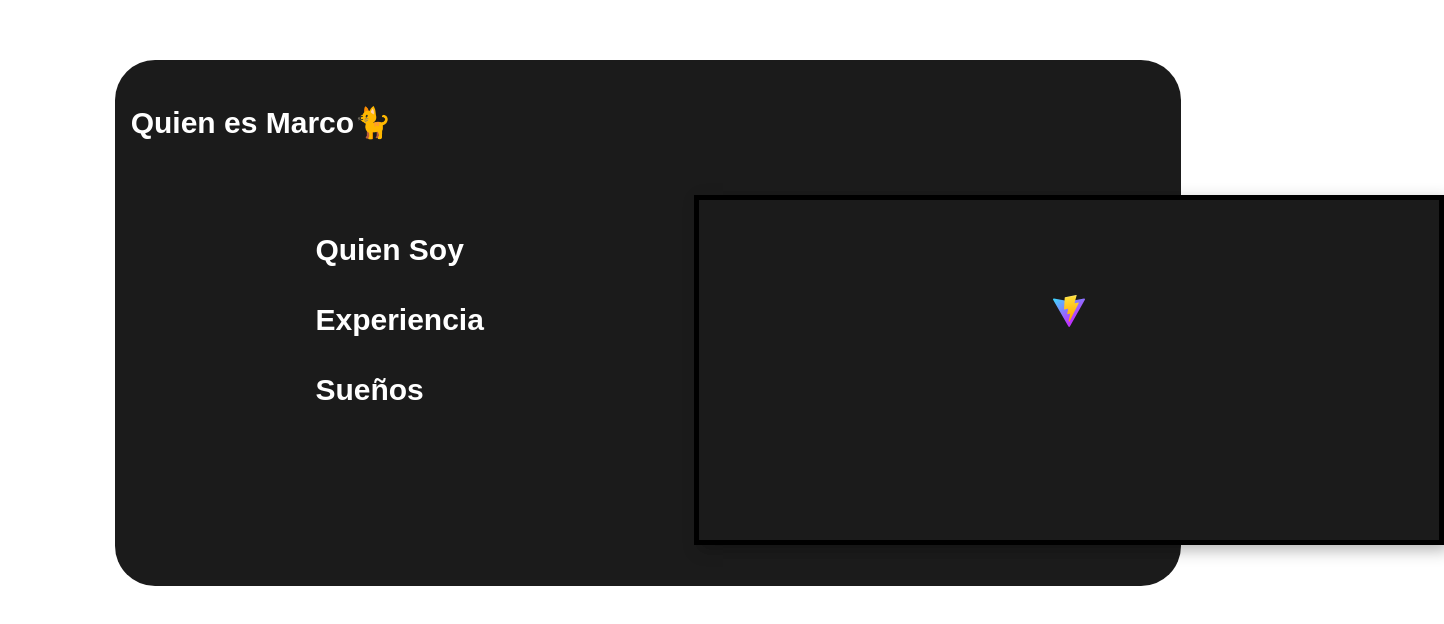
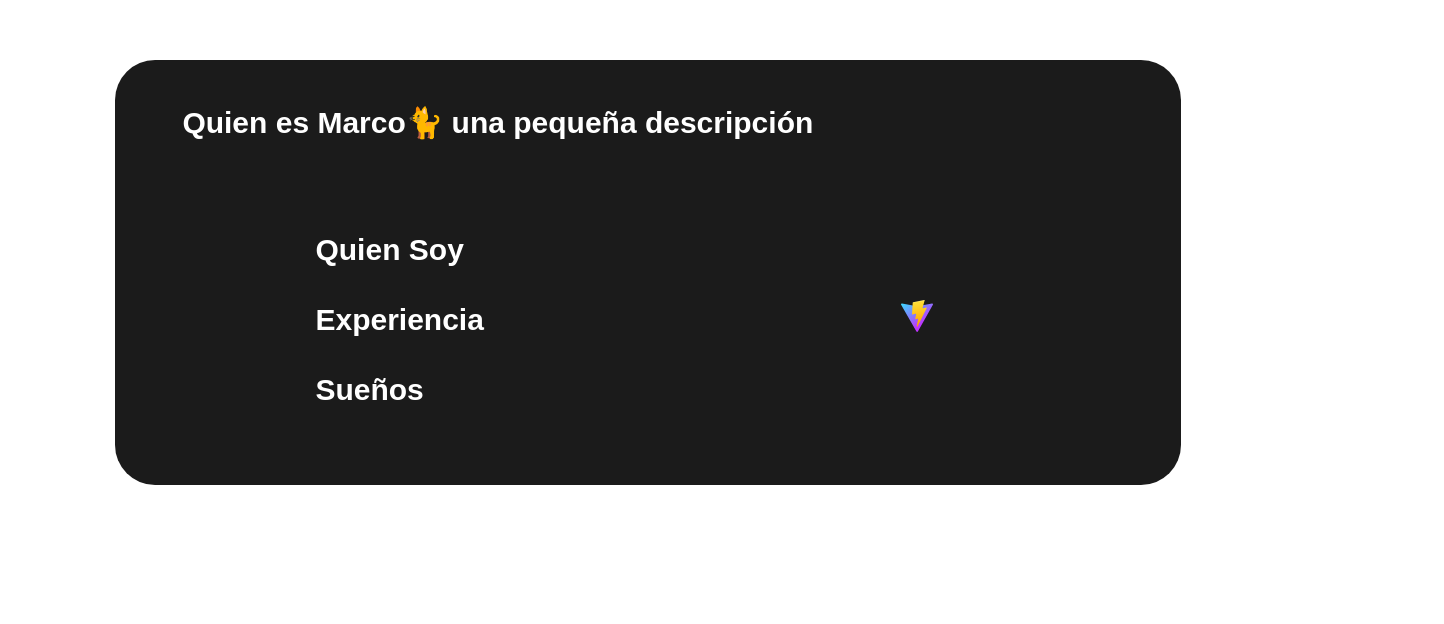
Before and after one commit to marcodesparza/marcoes, a website built with Vite: page index.html in a window 1280 px wide. Shown: the part 1134-1758 px from the top of the page, 1444 px wide, since content can reach past the window. Built offline with nearby package versions, Linux system fonts and the light colour scheme; a web font is replaced by a local one.

```diff
--- a/index.html
+++ b/index.html
@@ -19,7 +19,7 @@
         <div id="selfpicture"></div>
       </section>
       <section id="description" class="hidden">
-        <h2>Quien es Marco🐈</h2>
+        <h2 class="subtitle">Quien es Marco🐈 una pequeña descripción</h2>
         <div class="container">
           <div class="menu">
             <div id="app"></div>
--- a/src/main.ts
+++ b/src/main.ts
@@ -22,7 +22,7 @@
 `
 
 document.querySelector<HTMLDivElement>('#press')!.innerHTML = `
-  <div class="toolbox" id=caja>
+  <div id=caja>
   <img src="${viteLogo}" class="logo" alt="Vite logo" />
   </div>
   `
@@ -30,9 +30,9 @@
 
   document.querySelector<HTMLDivElement>('#app')!.innerHTML = `
   <div>
-    <h2 class="notes" id=el1>Quien Soy</h2>
-    <h2 class="notes" id=el2>Experiencia</h2>
-    <h2 class="notes" id=el3>Sueños</h2>
+    <h2 class="notes" id="el1">Quien Soy</h2>
+    <h2 class="notes" id="el2">Experiencia</h2>
+    <h2 class="notes" id="el3">Sueños</h2>
     </div>
   </div>
   `
@@ -63,12 +63,21 @@
     switch (test2){
       case "el1":
         document.getElementById('caja').innerHTML = "Soy Marco"
+        document.getElementById('el2').style.opacity = "0.1"
+        document.getElementById('el3').style.opacity = "0.1"
+        document.getElementById('el1').style.opacity = "1"
         break
       case "el2":
         document.getElementById('caja').innerHTML = "Product Owner, SysAdmin"
+        document.getElementById('el1').style.opacity = "0.1"
+        document.getElementById('el3').style.opacity = "0.1"
+        document.getElementById('el2').style.opacity = "1"
         break
       case "el3":
-        document.getElementById('caja').innerHTML = "vivir en maza"
+        document.getElementById('caja').innerHTML = "En la mayoría de los casos permite que el elemento hijo tome su ancho especificado, y el navegador distribuye el espacio restante de forma equitativa entre el par de márgenes izquierdo y derecho o el par de márgenes superior e inferior o entre ambos pares."
+        document.getElementById('el3').style.opacity = "1"
+        document.getElementById('el2').style.opacity = "0.1"
+        document.getElementById('el1').style.opacity = "0.1"
         break
     }
   })
--- a/src/style.css
+++ b/src/style.css
@@ -94,19 +94,6 @@
   }
 
 
-  .toolbox {
-    z-index: 1000;
-    width: 700px;
-    height: 300px;
-    border: 5px solid #000; /* Marco negro de 5px de grosor */
-    padding: 20px; /* Espacio interno del cuadro */
-    margin: 5px; /* Centrar el cuadro horizontalmente */
-    box-shadow: 5px 5px 15px rgba(0, 0, 0, 0.3); /* Sombra para darle efecto 3D */
-    text-align: center; /* Centrar el texto dentro del cuadro */
-    line-height: 200px; /* Centrar el texto verticalmente */
-    background-color: #1b1b1b; /* Color de fondo del cuadro */
-  }
-
 
   .separator {
     margin-bottom: 100%;
@@ -145,7 +132,9 @@
   }
 
 
-
+  .subtitle {
+    margin-left: 5%;
+  }
 
   /* aqui comienzan las animaciones */
 
@@ -174,3 +163,20 @@
     width: 50%;
     height: 50%;
   }
+
+
+
+  #press {
+    display: flex;
+    justify-content: center;
+    align-items: center;
+  }
+
+
+  #caja {
+    align-self: center;
+  }
+
+  .notes:hover {
+    filter: drop-shadow(0 0 1em #f3edf2aa);
+  }
```
